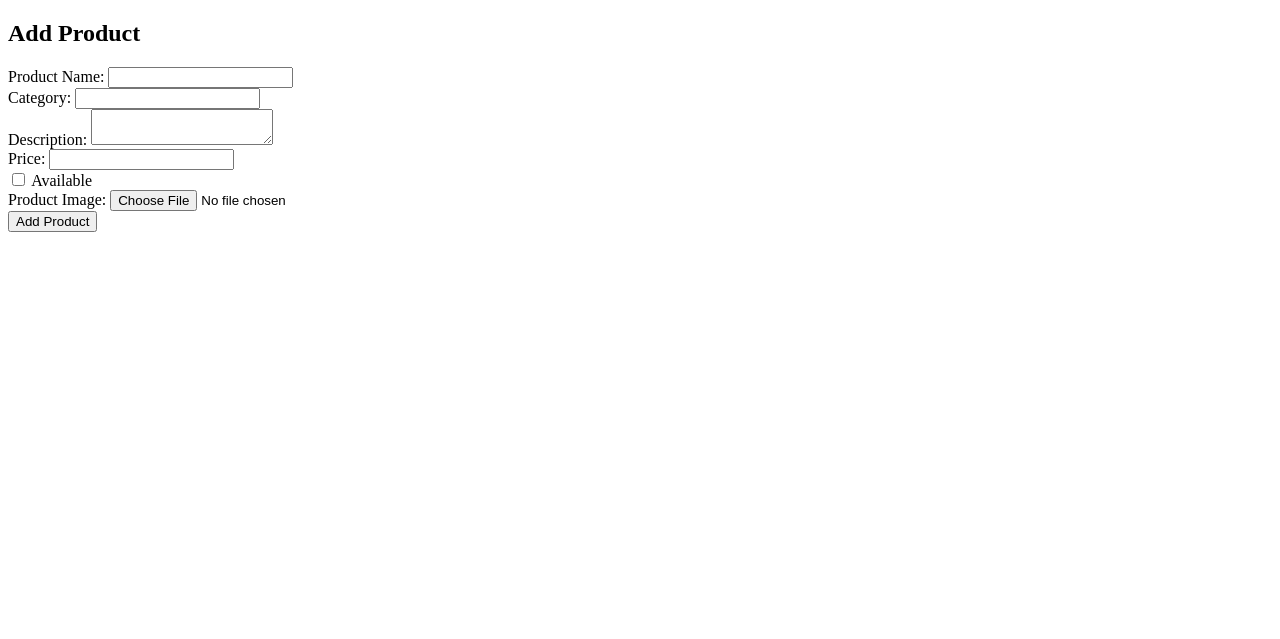
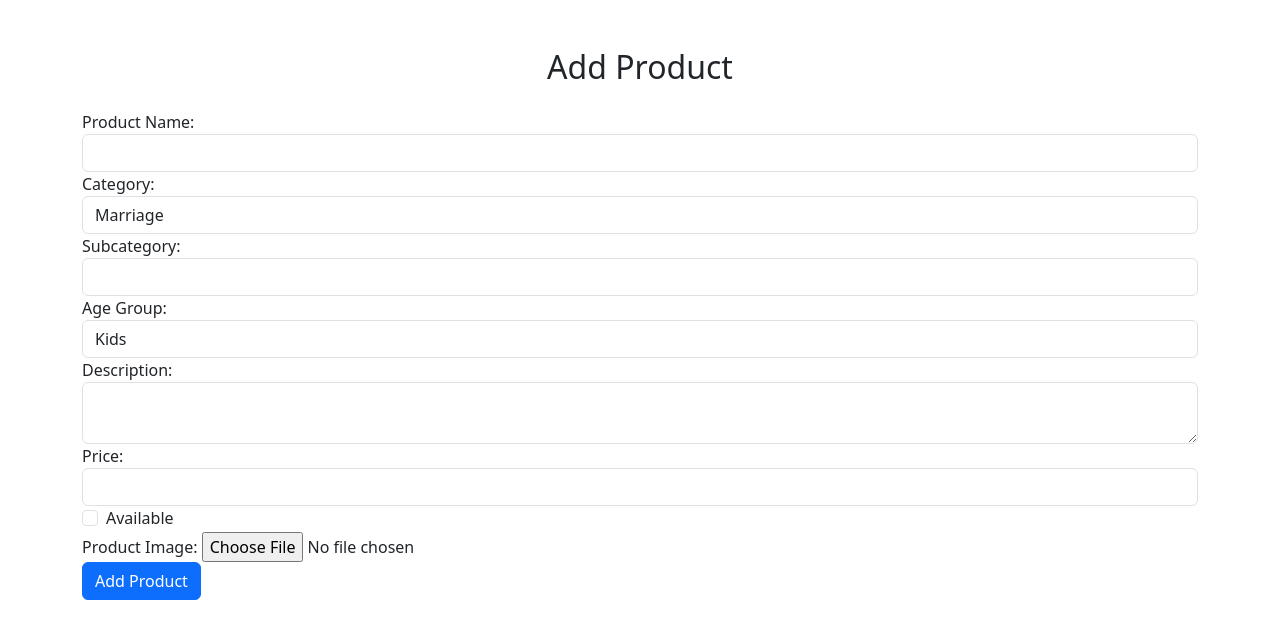
Before and after one commit to roshanni3388/Programming_Cloth-Rental-project, a Python web app: template Templates/add_product.html in a window 1280 px wide. Shown: the top 639 px of the page. Run offline with Jinja, Linux system fonts and the light colour scheme; the template is opened without the code that fills it, so the values that code supplies are empty; some libraries are stand-ins or nearby versions.

Commit message:
updated add_product file

```diff
--- a/Templates/add_product.html
+++ b/Templates/add_product.html
@@ -1,9 +1,13 @@
-<!DOCTYPE html>
+<!doctype html>
 <html lang="en">
 <head>
     <meta charset="utf-8">
     <meta name="viewport" content="width=device-width, initial-scale=1, shrink-to-fit=no">
     <title>Add Product</title>
+    <!-- Bootstrap CSS -->
+    <link rel="stylesheet" href="{{ url_for('static', filename='bootstrap.min.css') }}">
+    <!-- Custom styles -->
+    <link rel="stylesheet" href="{{ url_for('static', filename='style.css') }}">
 </head>
 <body>
 <div class="container mt-5">
@@ -15,7 +19,26 @@
         </div>
         <div class="form-group">
             <label for="category">Category:</label>
-          <input type="text" id="category" name="category" class="form-control" required>
+            <select id="category" name="category" class="form-control" required>
+                <option value="Marriage">Marriage</option>
+                <option value="Anniversary">Anniversary</option>
+                <option value="Western Party Wears">Western Party Wears</option>
+                <option value="Traditional Festival wear">Traditional Festival wear</option>
+                <option value="Corporate event wear">Corporate event wear</option>
+            </select>
+        </div>
+        <div class="form-group">
+            <label for="subcategory">Subcategory:</label>
+            <input type="text" id="subcategory" name="subcategory" class="form-control" required>
+        </div>
+        <div class="form-group">
+            <label for="age_group">Age Group:</label>
+            <select id="age_group" name="age_group" class="form-control" required>
+                <option value="Kids">Kids</option>
+                <option value="Women">Women</option>
+                <option value="Men">Men</option>
+                <option value="Above 50">Above 50</option>
+            </select>
         </div>
         <div class="form-group">
             <label for="description">Description:</label>
@@ -36,7 +59,5 @@
         <button type="submit" class="btn btn-primary btn-block">Add Product</button>
     </form>
 </div>
-
 </body>
 </html>
-<!--Reference used bootstrap docs-->
```
Lines whose indentation alone changed are shown as unchanged.
